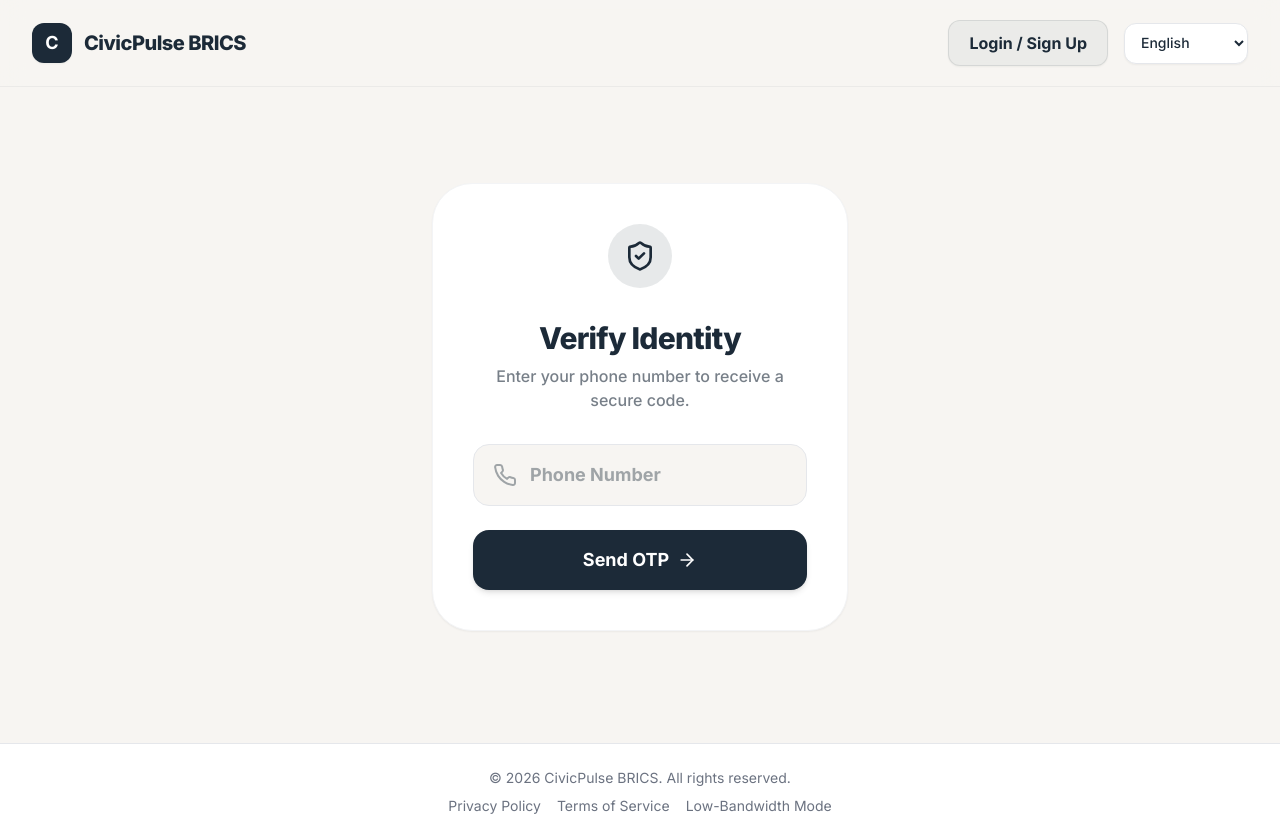
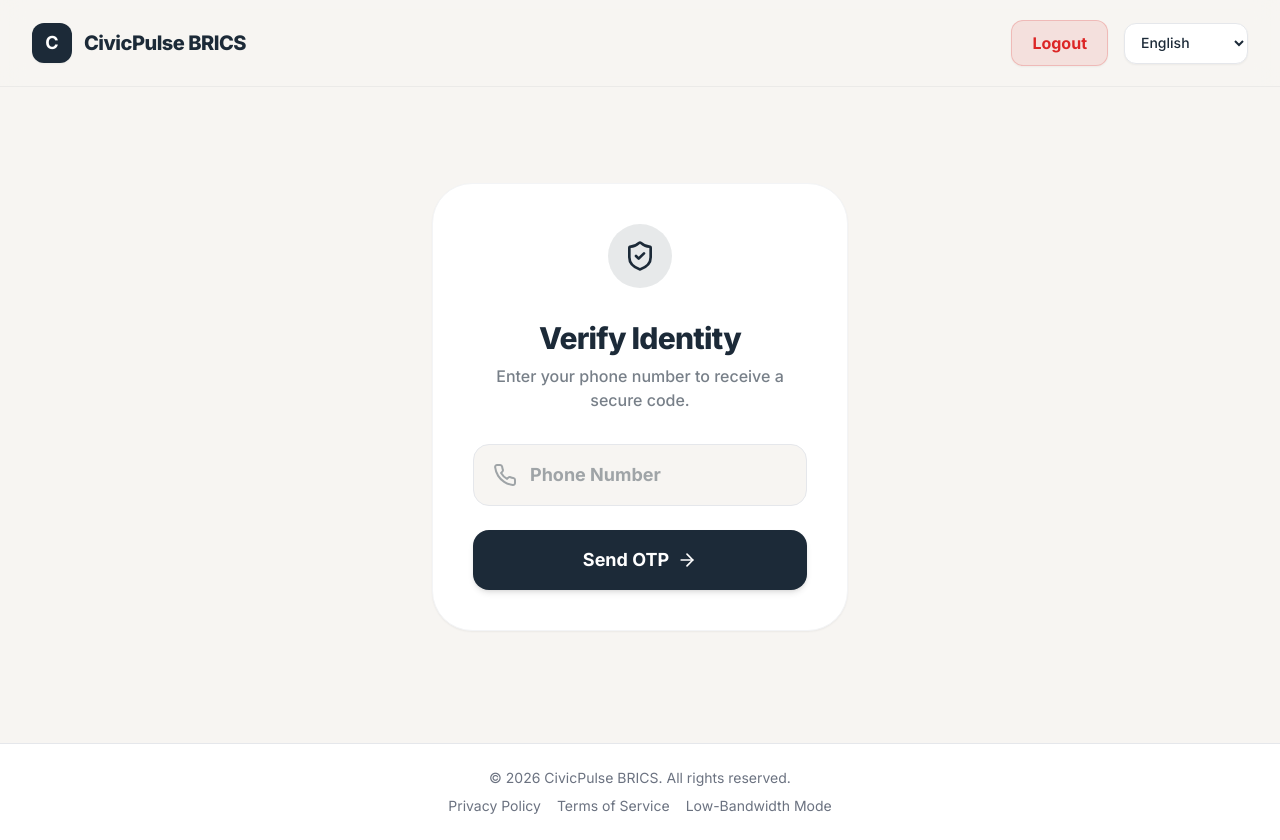
Before and after one commit to prushidhar/CivicPulse, a Next.js app in the folder citizen-dashboard/: page /login in a window 1280 px wide. Built offline with nearby package versions, Linux system fonts and the light colour scheme; sample sign-in values are in the browser's storage.

Commit message:
feat: use sessionStorage for strict logout on close and add logout button

```diff
--- a/citizen-dashboard/src/app/login/page.tsx
+++ b/citizen-dashboard/src/app/login/page.tsx
@@ -48,13 +48,16 @@ export default function LoginPage() {
       return;
     }
 
-    // Save to localStorage
+    // Save to sessionStorage so it clears when tab is closed
     const authData = {
       name: name.trim(),
       phone: phone.trim(),
       isVerified: true
     };
-    localStorage.setItem("citizen_auth", JSON.stringify(authData));
+    sessionStorage.setItem("citizen_auth", JSON.stringify(authData));
+
+    // Notify other components (like Header) to update immediately
+    window.dispatchEvent(new Event("auth_changed"));
 
     setLoading(true);
     setTimeout(() => {
--- a/citizen-dashboard/src/app/report/page.tsx
+++ b/citizen-dashboard/src/app/report/page.tsx
@@ -23,7 +23,7 @@ export default function ReportPage() {
   const [authChecked, setAuthChecked] = useState(false);
 
   useEffect(() => {
-    const authDataStr = localStorage.getItem("citizen_auth");
+    const authDataStr = sessionStorage.getItem("citizen_auth");
     if (!authDataStr) {
       router.push("/login?redirect=/report");
       return;
--- a/citizen-dashboard/src/components/Header.tsx
+++ b/citizen-dashboard/src/components/Header.tsx
@@ -1,11 +1,33 @@
 "use client";
 
-import React from "react";
+import React, { useState, useEffect } from "react";
 import Link from "next/link";
+import { useRouter } from "next/navigation";
 import { useLanguage } from "@/lib/LanguageContext";
 
 export default function Header() {
   const { language, setLanguage, t } = useLanguage();
+  const [isLoggedIn, setIsLoggedIn] = useState(false);
+  const router = useRouter();
+
+  useEffect(() => {
+    // Check initial auth state
+    const checkAuth = () => {
+      setIsLoggedIn(!!sessionStorage.getItem("citizen_auth"));
+    };
+    checkAuth();
+
+    // Listen for custom event to update header instantly when logging in/out across components
+    window.addEventListener("auth_changed", checkAuth);
+    return () => window.removeEventListener("auth_changed", checkAuth);
+  }, []);
+
+  const handleLogout = () => {
+    sessionStorage.removeItem("citizen_auth");
+    setIsLoggedIn(false);
+    window.dispatchEvent(new Event("auth_changed"));
+    router.push("/");
+  };
 
   return (
     <header className="bg-background/80 backdrop-blur-md sticky top-0 z-50 border-b border-primary/5">
@@ -17,12 +39,21 @@ export default function Header() {
           <h1 className="text-xl font-extrabold text-primary tracking-tight">CivicPulse BRICS</h1>
         </Link>
         <div className="flex items-center gap-4">
+          {isLoggedIn ? (
+            <button
+              onClick={handleLogout}
+              className="hidden sm:flex items-center justify-center px-5 py-2.5 bg-danger/10 hover:bg-danger/20 text-danger font-bold rounded-xl transition shadow-sm border border-danger/20"
+            >
+              Logout
+            </button>
+          ) : (
             <Link
               href="/login"
               className="hidden sm:flex items-center justify-center px-5 py-2.5 bg-primary/5 hover:bg-primary/10 text-primary font-bold rounded-xl transition shadow-sm border border-primary/10"
             >
               Login / Sign Up
             </Link>
+          )}
           <select
             value={language}
             onChange={(e) => setLanguage(e.target.value as any)}
```
Lines whose indentation alone changed are shown as unchanged.
